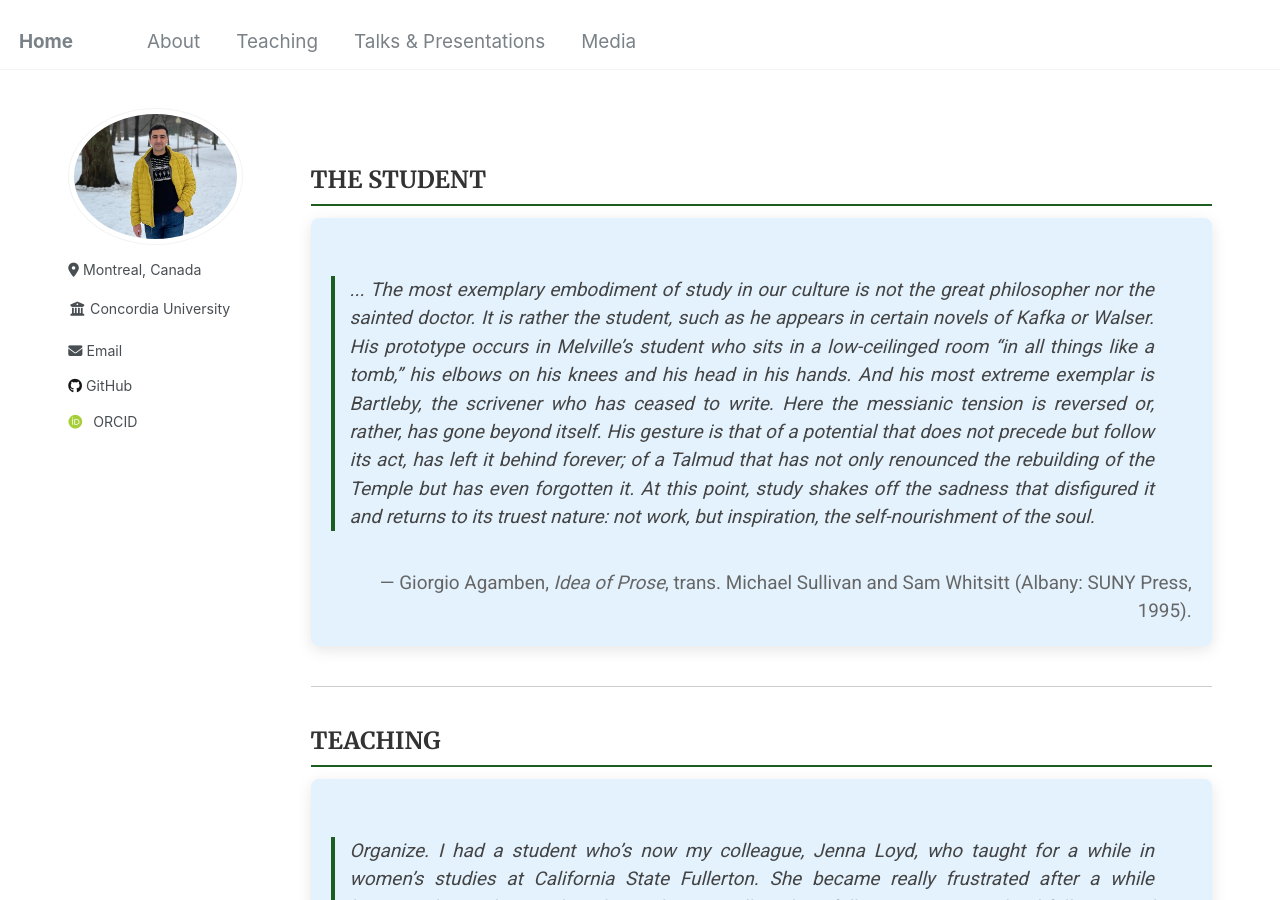
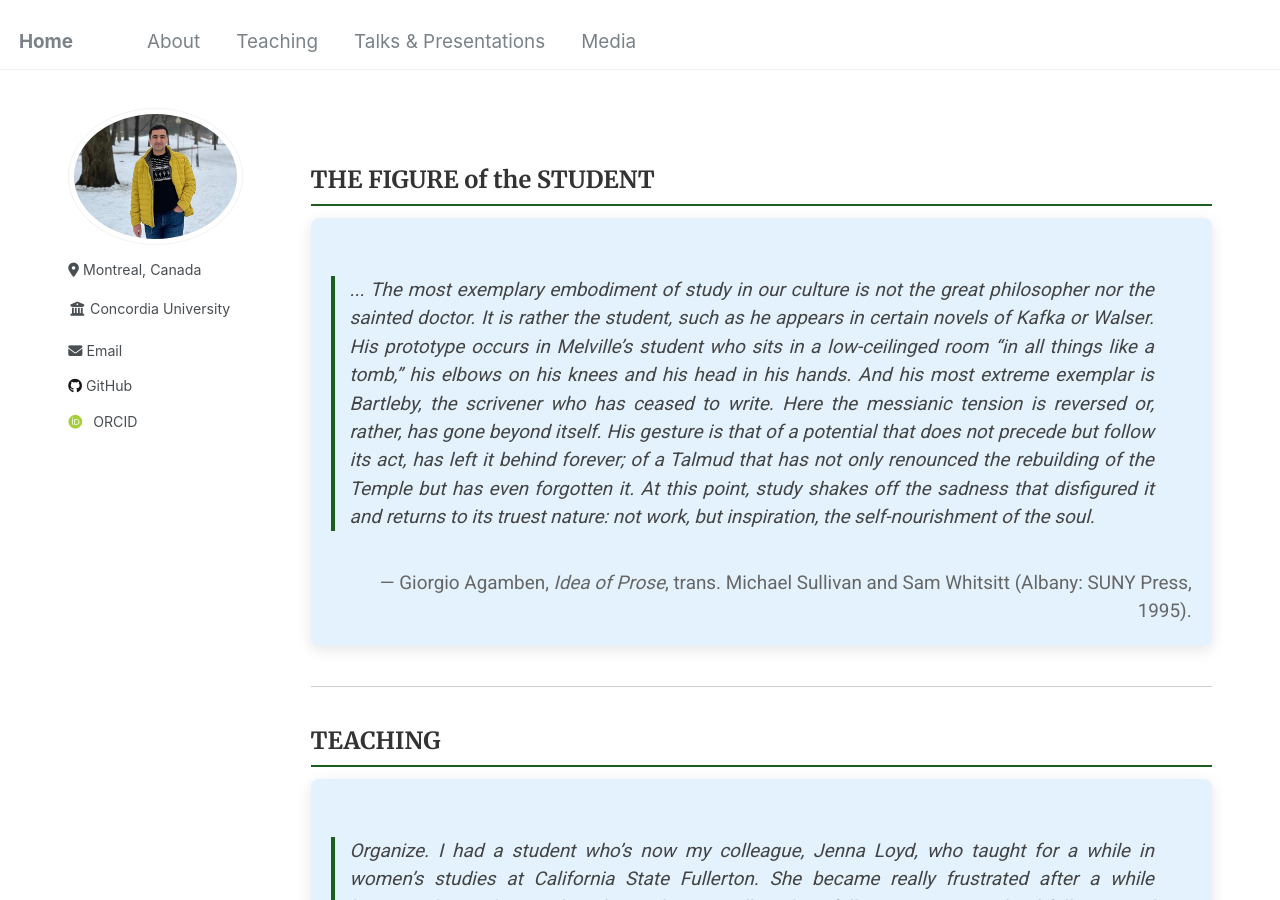
Before and after one commit to Mohsnmonji/mohsnmonji.github.io, a Jekyll site: the page built from _pages/teaching.md, in a window 1280 px wide and 900 px high. Built offline with Jekyll 4.4.1, drawn with Linux system fonts in a browser that asks for light colours; some web fonts are replaced.

Commit message:
Update teaching.md

```diff
--- a/_pages/teaching.md
+++ b/_pages/teaching.md
@@ -62,7 +62,7 @@ author_profile: true
 </style>
 
 <div class="teaching-section">
-  <h2>THE STUDENT</h2>
+  <h2>THE FIGURE of the STUDENT</h2>
   <div class="teaching-card">
     <blockquote style="font-style: italic; border-left: 4px solid #1B5E20; padding-left: 15px; color: #444;">
       ... The most exemplary embodiment of study in our culture is not the great philosopher nor the sainted doctor. It is rather the student, such as he appears in certain novels of Kafka or Walser. His prototype occurs in Melville’s student who sits in a low-ceilinged room “in all things like a tomb,” his elbows on his knees and his head in his hands. And his most extreme exemplar is Bartleby, the scrivener who has ceased to write. Here the messianic tension is reversed or, rather, has gone beyond itself. His gesture is that of a potential that does not precede but follow its act, has left it behind forever; of a Talmud that has not only renounced the rebuilding of the Temple but has even forgotten it. At this point, study shakes off the sadness that disfigured it and returns to its truest nature: not work, but inspiration, the self-nourishment of the soul.
```
